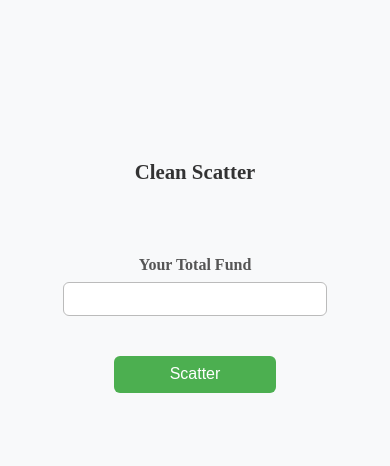
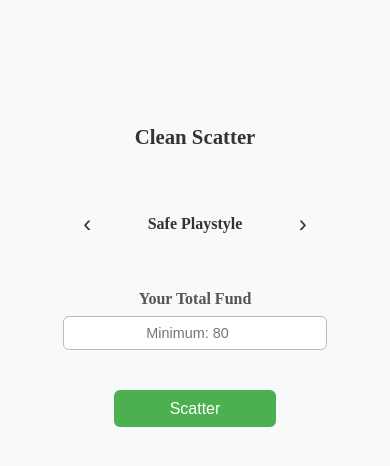
Before and after one commit to enzoperce35/clean-scatter, a React (Vite) app: page / in a window 390 px wide. Shown: the top 466 px of the page. Built offline with nearby package versions, Linux system fonts and the light colour scheme.

Commit message:
set hr mode

```diff
--- a/src/App.jsx
+++ b/src/App.jsx
@@ -1,49 +1,97 @@
-import { useState } from 'react'
-import Fund from './fund'
-import Scatter from './Scatter'
-import './App.css'
+import { useState } from 'react';
+import Fund from './fund';
+import Scatter from './Scatter';
+import Scatter2 from './Scatter2';
+import './style/App.css';
 
 function App() {
   const [fund, setFund] = useState(null);
+  const [mode, setMode] = useState("safe");
+  const [submitted, setSubmitted] = useState(false);
+
+  const carouselItems = [
+    { label: "Safe Playstyle", mode: "safe", className: "safe" },
+    { label: "High Risk ~ High Reward", mode: "high-risk", className: "high-risk" }
+  ];
+
+  const [currentSlide, setCurrentSlide] = useState(0);
+
+  const nextSlide = () => {
+    const newSlide = (currentSlide + 1) % carouselItems.length;
+    setCurrentSlide(newSlide);
+    setMode(carouselItems[newSlide].mode);
+  };
+
+  const prevSlide = () => {
+    const newSlide = (currentSlide - 1 + carouselItems.length) % carouselItems.length;
+    setCurrentSlide(newSlide);
+    setMode(carouselItems[newSlide].mode);
+  };
 
   const setNewFund = (e) => {
-    const inputFund = parseInt(new FormData(e.target).get("fund"), 10);
+    e.preventDefault();
+    const inputFund = parseFloat(new FormData(e.target).get("fund"));
+    const minAmount = mode === "safe" ? 80 : 300;
 
-    if (!isNaN(inputFund)) {
+    if (!isNaN(inputFund) && inputFund >= minAmount) {
       const newFund = new Fund(inputFund);
-
       sessionStorage.setItem('initialFund', inputFund);
-
       setFund(newFund);
+      setSubmitted(true);
+    } else {
+      alert(`Minimum fund required: ${minAmount}`);
     }
-
-    e.preventDefault();
   };
 
   return (
     <>
+      <div className="title-container">
         <h1>Clean Scatter</h1>
+        {submitted && (
+          <h2 className={`subtitle ${carouselItems.find(item => item.mode === mode).className}`}>
+            {carouselItems.find(item => item.mode === mode).label}
+          </h2>
+        )}
+      </div>
 
-      <div className={fund === null ? "show" : "hidden"}>
+      {!submitted && (
+        <div className="carousel">
+          <button className="carousel-btn left" onClick={prevSlide}>&#8249;</button>
+          <div className="carousel-item">{carouselItems[currentSlide].label}</div>
+          <button className="carousel-btn right" onClick={nextSlide}>&#8250;</button>
+        </div>
+      )}
+
+      {!fund ? (
+        <div className="show">
           <form id="starting-input" onSubmit={setNewFund}>
             <div>
               <div className="fund-form">
                 <label htmlFor="fund">Your Total Fund</label>
-              <input type="number" step="any" name="fund" id="fund" required/>
+                <input
+                  type="number"
+                  step="any"
+                  name="fund"
+                  id="fund"
+                  required
+                  min={mode === "safe" ? 80 : 300}
+                  placeholder={`Minimum: ${mode === "safe" ? 80 : 300}`}
+                />
               </div>
             </div>
-
             <div id="submit">
               <input type="submit" value="Scatter"/>
             </div>
           </form>
         </div>
-
-      <div className={fund === null ? "hidden" : "show"}>
-        {fund !== null && <Scatter fund={fund} />}
+      ) : (
+        <div className="show">
+          {mode === "safe" ? <Scatter fund={fund} /> : <Scatter2 fund={fund} />}
         </div>
+      )}
     </>
   );
+
 }
 
-export default App
+export default App;
--- /dev/null
+++ b/src/style/App.css
@@ -0,0 +1,61 @@
+@import "title-carousel";
+@import "fund-form";
+
+body {
+  display: flex;
+  justify-content: center;
+  align-items: center;
+  min-height: 95vh;
+  margin: 0;
+  padding: 1rem;
+  background-color: #f8f9fa;
+}
+
+#root {
+  width: 90%;
+  max-width: 600px;
+  margin: 0 auto;
+  padding: 1rem;
+  text-align: center;
+}
+
+.hidden {
+  display: none;
+}
+
+.records-toggle {
+  position: fixed;
+  bottom: 20px;
+  left: 50%;
+  transform: translateX(-50%);
+  background: #4caf50;
+  color: white;
+  border: none;
+  border-radius: 50%;
+  width: 50px;
+  height: 50px;
+  display: flex;
+  align-items: center;
+  justify-content: center;
+  cursor: pointer;
+}
+
+.appear-active {
+  animation: fadeIn 1.5s ease-out forwards;
+  opacity: 0;
+}
+
+@media (max-width: 600px) {
+  body {
+    min-height: 60vh;
+  }
+}
+
+@keyframes fadeIn {
+  0% {
+    opacity: 0;
+  }
+  100% {
+    opacity: 1;
+  }
+}
--- a/src/App.css
+++ b/src/style/fund-form.css
@@ -1,28 +1,3 @@
-body {
-  display: flex;
-  justify-content: center;
-  align-items: center;
-  min-height: 95vh;
-  margin: 0;
-  padding: 1rem;
-  background-color: #f8f9fa;
-}
-
-h1 {
-  padding-bottom: 3vh;
-  font-size: 1.6rem;
-  font-weight: bold;
-  color: #333;
-}
-
-#root {
-  width: 90%;
-  max-width: 600px;
-  margin: 0 auto;
-  padding: 1rem;
-  text-align: center;
-}
-
 .fund-form,
 .result-form {
   display: flex;
@@ -73,37 +48,7 @@ input[type="submit"]:hover {
   margin-top: 3vh;
 }
 
-.hidden {
-  display: none;
-}
-
-.records-toggle {
-  position: fixed;
-  bottom: 20px;
-  left: 50%;
-  transform: translateX(-50%);
-  background: #4caf50;
-  color: white;
-  border: none;
-  border-radius: 50%;
-  width: 50px;
-  height: 50px;
-  display: flex;
-  align-items: center;
-  justify-content: center;
-  cursor: pointer;
-}
-
 @media (max-width: 600px) {
-  body {
-    min-height: 60vh;
-  }
-
-  h1 {
-    font-size: 1.3rem;
-    padding-bottom: 5vh;
-  }
-
   input {
     font-size: 0.9rem;
     padding: 0.5rem;
@@ -117,17 +62,3 @@ input[type="submit"]:hover {
     height: 3.8vh;
   }
 }
-
-@keyframes fadeIn {
-  0% {
-    opacity: 0;
-  }
-  100% {
-    opacity: 1;
-  }
-}
-
-.appear-active {
-  animation: fadeIn 1.5s ease-out forwards;
-  opacity: 0;
-}
--- /dev/null
+++ b/src/style/title-carousel.css
@@ -0,0 +1,82 @@
+h1 {
+  padding-bottom: 3vh;
+  font-size: 1.6rem;
+  font-weight: bold;
+  color: #333;
+}
+
+.carousel {
+  display: flex;
+  align-items: center;
+  justify-content: center;
+  gap: 1rem;
+  margin-bottom: 2rem;
+}
+
+.carousel-item {
+  font-size: 1.2rem;
+  font-weight: bold;
+  color: #333;
+  padding: 0.8rem 1.5rem;
+  border-radius: 10px;
+  text-align: center;
+  min-width: 200px;
+  max-width: 80%;
+  white-space: nowrap;
+  overflow: hidden;
+  text-overflow: ellipsis;
+}
+
+.carousel-btn {
+  background: none;
+  border: none;
+  font-size: 2rem;
+  cursor: pointer;
+  color: #333;
+  transition: color 0.3s;
+  padding: 0 0.5rem;
+}
+
+.carousel-btn:hover {
+  color: #4caf50;
+}
+
+.subtitle {
+  font-size: 0.55rem; /* 1/3 of h1 size */
+  font-weight: bold;
+  margin-top: 0.2rem; /* Reduced space to keep it close to h1 */
+}
+
+.safe {
+  color: #007bff; /* Clean Blue */
+}
+.high-risk {
+  color: #dc3545; /* Danger Red */
+}
+
+.carousel-btn:hover {
+  color: #4caf50;
+}
+
+@media (max-width: 600px) {
+  h1 {
+    font-size: 1.3rem;
+    padding-bottom: 5vh;
+  }
+
+  .carousel {
+    gap: 0.5rem;
+  }
+
+  .carousel-item {
+    font-size: 1rem;
+    padding: 0.6rem 1rem;
+    min-width: 150px;
+    max-width: 70%;
+  }
+
+  .carousel-btn {
+    font-size: 1.5rem;
+    padding: 0 0.3rem;
+  }
+}
```
Lines whose indentation alone changed are shown as unchanged.
